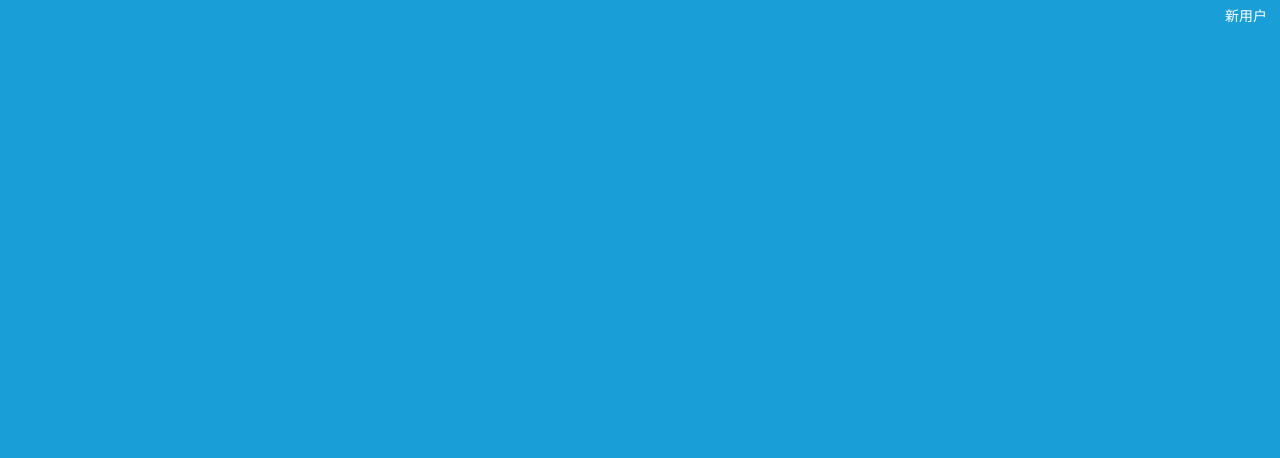
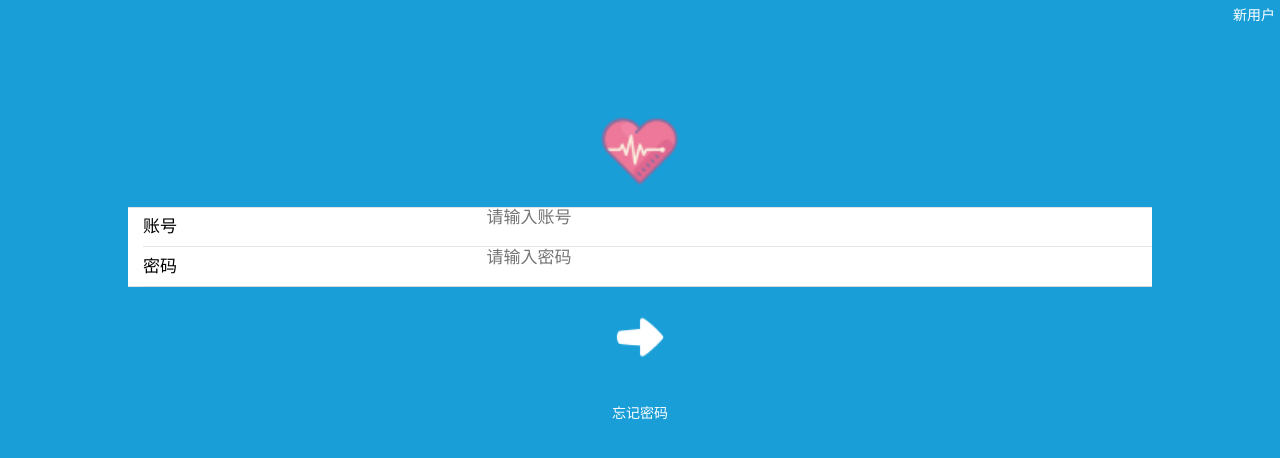
Before and after one commit to GeeekerAndy/Samus, a plain HTML site: page index.html in a window 1280 px wide. Drawn offline with Linux system fonts and the light colour scheme.

Commit message:
"Restore"

```diff
--- a/client/css/style.css
+++ /dev/null
@@ -1,8 +0,0 @@
-.ui-page-login,
-body {
-	width: 100%;
-	height: 100%;
-	margin: 0px;
-	padding: 0px;
-}
-.mui-content{height: 100%;}
--- a/css/style.css
+++ b/css/style.css
@@ -4,5 +4,5 @@ body {
 	height: 100%;
 	margin: 0px;
 	padding: 0px;
+	background-color: #199ED8;
 }
-.mui-content{height: 100%;}
--- a/index.html
+++ b/index.html
@@ -1,49 +1,57 @@
 <!DOCTYPE html>
 <html class="ui-page-login">
+
 <head>
 	<meta charset="utf-8">
 	<meta name="viewport" content="initial-scale=1.0, maximum-scale=1.0, user-scalable=no" />
 	<title>Login</title>
-	    <!--
-        	作者：geekerandy@outlook.com
-        	时间：2018-04-10
-        	描述：类库样式
-        -->
-	    <link href="css/mui.min.css" rel="stylesheet"  />
-	    <!--
-        	作者：geekerandy@outlook.com
-        	时间：2018-04-10
-        	描述：公共样式
-        -->
-	    <link href="css/style.css" rel="stylesheet"/>
-	    <!--
-        	作者：geekerandy@outlook.com
-        	时间：2018-04-10
-        	描述：私有样式
-        -->
+	<link href="css/mui.min.css" rel="stylesheet" />
+	<link href="css/style.css" rel="stylesheet" />
 	<style>
-	    	body {
-	    		background-color: #199ED8;
+		.login {
+			padding-top: 70px;
 		}
-	    	textarea {
-	    		color: white;
+
+		.padding-20px {
+			padding: 20px;
 		}
-	    	.textbutton {
-	    		background-color: #199ED8;
-	    		border-color: #199ED8;
-	    		color: white;
+
+		.center {
+			margin: auto;
+			width: 80%;
 		}
 	</style>
 	<script type="text/javascript">
-
-	   		document.addEventListener('plusready', function(){
+		document.addEventListener('plusready', function () {
 			//console.log("所有plus api都应该在此事件发生后调用，否则会出现plus is undefined。"
 
 		});
-
 	</script>
 </head>
+
 <body>
-		<button id="newUser" class="mui-pull-right textbutton">新用户</button>
+	<div>
+		<p id="new-user " style="text-align: right; color: white;padding: 5px; ">新用户</p>
+		<div class="login ">
+			<p style="text-align: center; ">
+				<img src="img/Heart with Pulse_50px.png " width="80px " height="80px " />
+			</p>
+			<form id='login-form' class="mui-input-group mui-active center ">
+				<div class="mui-input-row ">
+					<label>账号</label>
+					<input id='account' type="text " class="mui-input-clear mui-input " placeholder="请输入账号 ">
+				</div>
+				<div class="mui-input-row ">
+					<label>密码</label>
+					<input id='password' type="password " class="mui-input-clear mui-input " placeholder="请输入密码 ">
+				</div>
+			</form>
+			<p class="padding-20px " style="text-align: center; ">
+				<img src="img/Right_52px.png " width="60px " height="60px " />
+			</p>
+			<p style="text-align: center; color: white; ">忘记密码</p>
+		</div>
+	</div>
 </body>
+
 </html>
```
Also changed, not shown: client/index.html (deleted, +0 -49 lines), client/css/mui.min.css (deleted), client/manifest.json (deleted), css/mui.min.css, img/Heart with Pulse_50px.png (added), img/Right_52px.png (added), img/dontstarve.jpg (added), 2 other files. Lines whose indentation alone changed are shown as unchanged.
